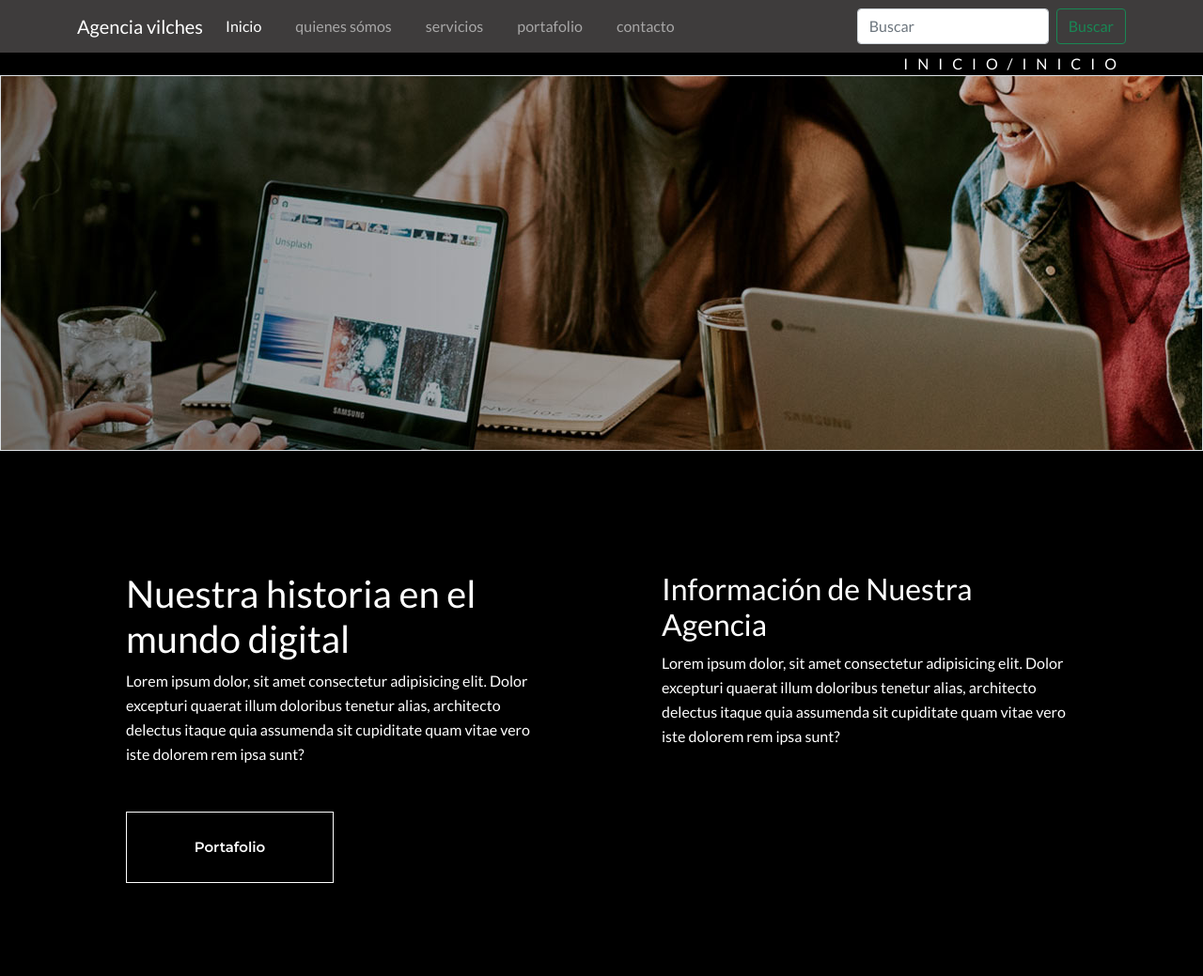
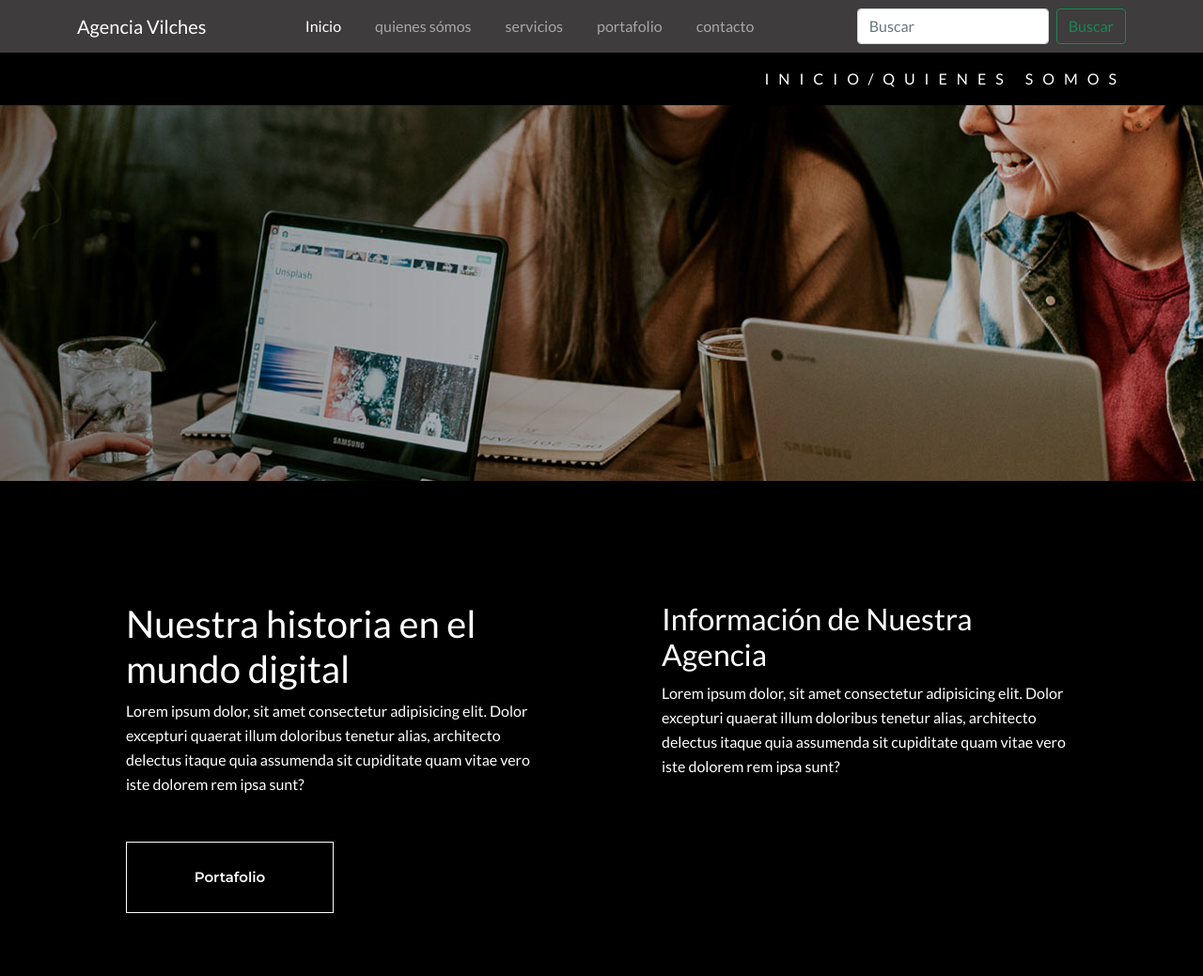
Before and after one commit to ivan-vilches/desarrollowebcoderhouse, a plain HTML site: page quienes-somos.html in a window 1280 px wide. Shown: the top 1039 px of the page at 94% size. Drawn offline with nearby package versions, Linux system fonts and the light colour scheme.

Commit message:
fixes nav

```diff
--- a/quienes-somos.html
+++ b/quienes-somos.html
@@ -15,9 +15,9 @@
   <body>
     <header>
 
-      <nav class="navbar navbar-expand-lg navbar-dark bg-dark">
+      <nav class="navbar navbar-expand-lg navbar-dark bg-dark ">
         <div class="container">
-          <a class="navbar-brand" href="/">Agencia vilches</a>
+          <a class="navbar-brand" href="/">Agencia Vilches</a>
           <button
             class="navbar-toggler"
             type="button"
@@ -30,7 +30,7 @@
             <span class="navbar-toggler-icon"></span>
           </button>
           <div class="collapse navbar-collapse" id="navbarSupportedContent">
-            <ul class="navbar-nav me-auto mb-2 mb-lg-0">
+            <ul class="navbar-nav me-auto mb-2 mb-lg-0 ms-auto">
               <li class="nav-item">
                 <a class="nav-link active" aria-current="page" href="index.html"
                   >Inicio</a>
@@ -40,6 +40,7 @@
               <li class="nav-item"><a class="nav-link" href="portafolio.html">portafolio</a></li>
               <li class="nav-item"><a class="nav-link" href="contacto.html">contacto</a></li>
             </ul>
+
 
             <form class="d-flex">
               <input
@@ -55,12 +56,12 @@
           </div>
         </div>
       </nav>
-      <div class="breaCrumb container">
-        <div class="bread">inicio/inicio</div>
+      <div class="breaCrumb container py-3">
+        <div class="bread">inicio/quienes somos</div>
       </div>
     </header>
       <div class="main">
-        <section class="quienesImagen border">
+        <section class="quienesImagen">
         </section>
 
           <div class="quienesSomos container">
```
Also changed, not shown: contacto.html (+7 -6 lines), portafolio.html (+7 -6 lines), servicios.html (+7 -6 lines).
